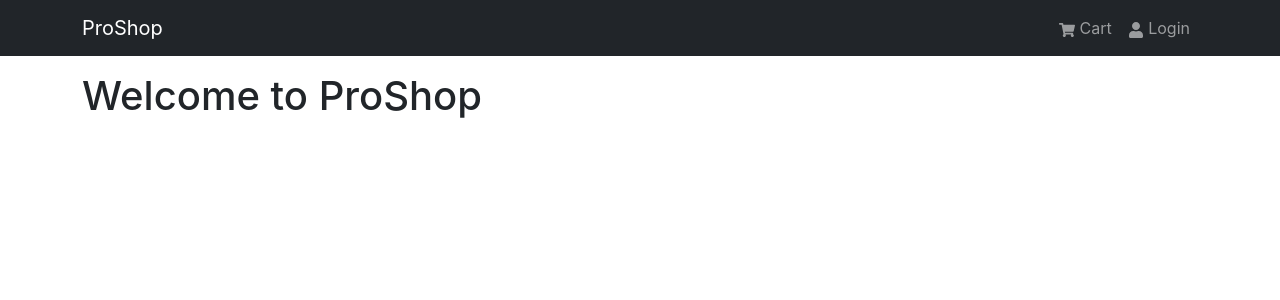
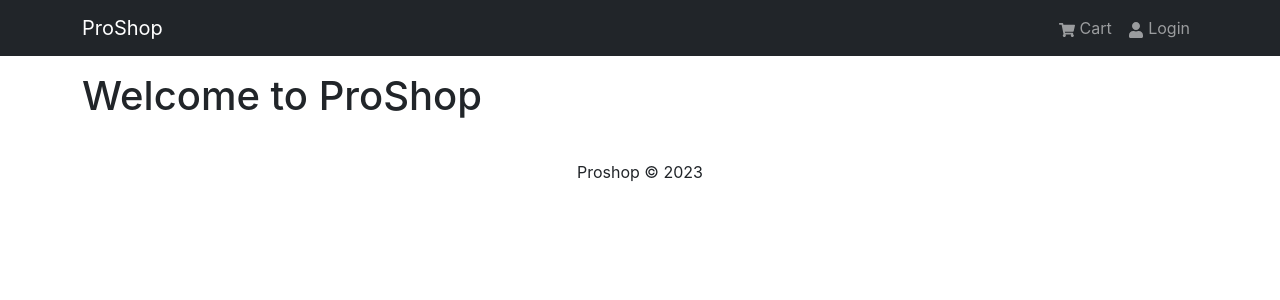
Before and after one commit to nprati01/proshop, a React (Create React App) app in the folder frontend/: page / in a window 1280 px wide. Shown: the top 300 px of the page. Built offline with nearby package versions, Linux system fonts and the light colour scheme.

Commit message:
add Footer component

```diff
--- a/frontend/src/App.js
+++ b/frontend/src/App.js
@@ -1,6 +1,7 @@
-import React from 'react'
-import { Container } from "react-bootstrap"
-import Header from "./components/Header"
+import React from 'react';
+import { Container } from "react-bootstrap";
+import Header from "./components/Header";
+import Footer from "./components/Footer"
 
 const App = () => {
   return (
@@ -11,6 +12,7 @@
           <h1>Welcome to ProShop</h1>
         </Container>
       </main>
+      <Footer />
    </>
   )
 }
--- /dev/null
+++ b/frontend/src/components/Footer.jsx
@@ -0,0 +1,19 @@
+import React from "react";
+import { Container, Row, Col } from "react-bootstrap";
+
+const Footer = () => {
+  const currentYear = new Date().getFullYear();
+  return (
+    <footer>
+      <Container>
+        <Row>
+          <Col className="text-center py-3">
+            <p>Proshop &copy; {currentYear}</p>
+          </Col>
+        </Row>
+      </Container>
+    </footer>
+  );
+};
+
+export default Footer;
--- a/frontend/src/components/Header.jsx
+++ b/frontend/src/components/Header.jsx
@@ -4,7 +4,7 @@
 const Header = () => {
   return (
     <header>
-      <Navbar bg="dark" variant="dark" expand="lg" collapseOnSelect>
+      <Navbar bg="dark" variant="dark" expand="md" collapseOnSelect>
         <Container>
           <Navbar.Brand href="/">ProShop</Navbar.Brand>
           <Navbar.Toggle aria-controls="basic-navbar-nav" />
```
